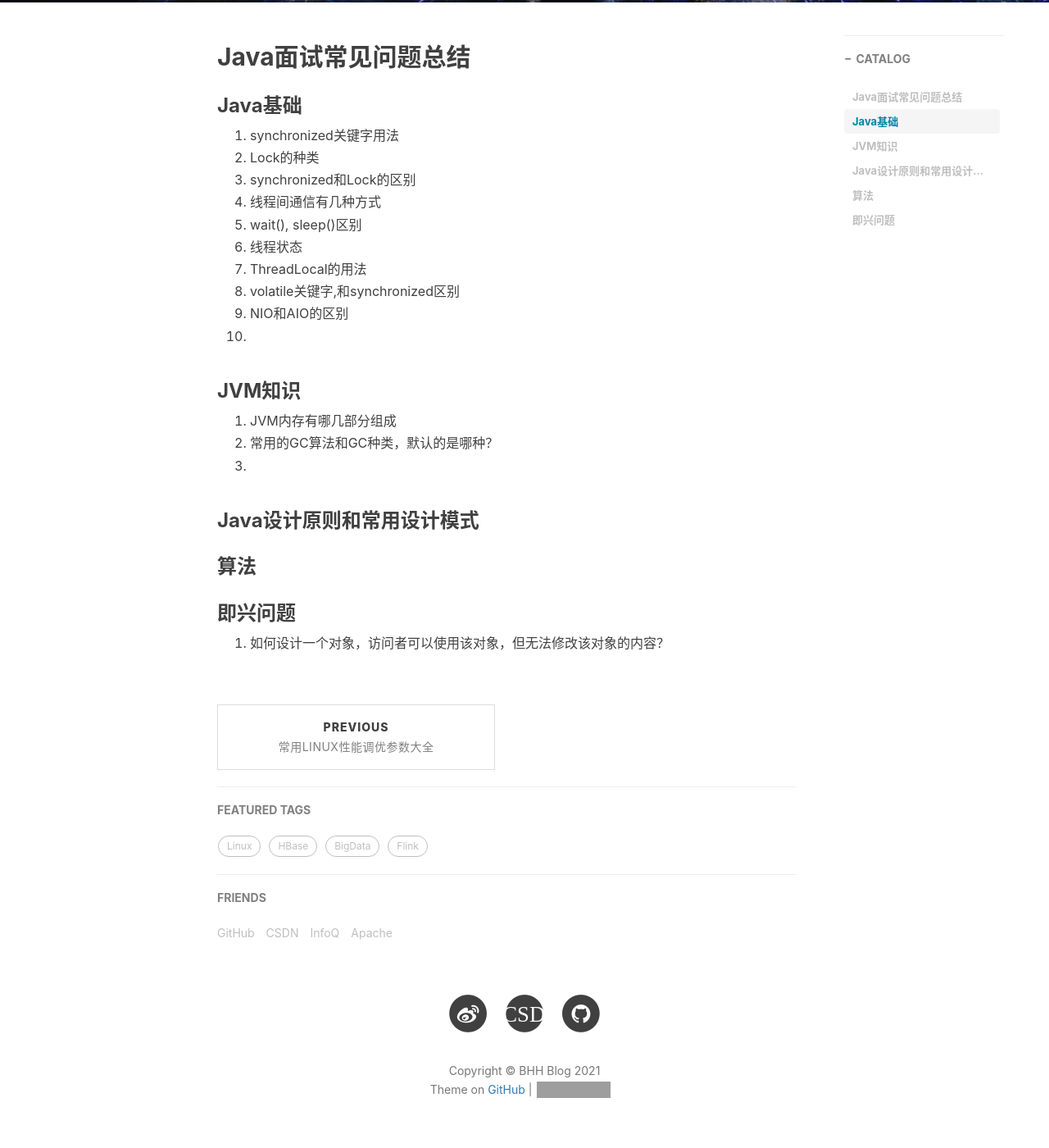
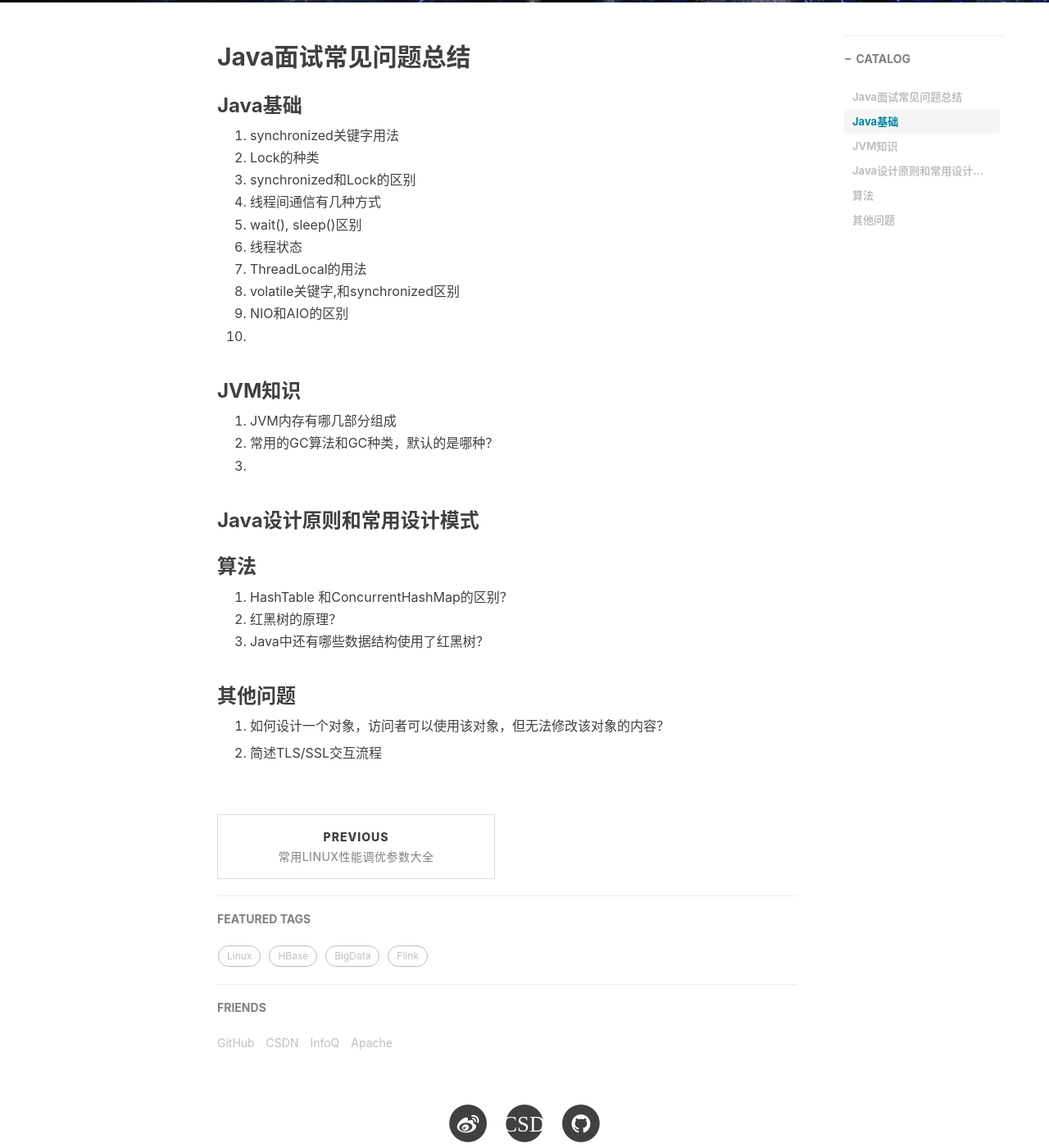
Before and after one commit to bbhhhh/bbhhhh.github.io, a Jekyll site: the page built from _posts/2021-02-01-Java面试常见问题总结.md, in a window 1280 px wide and 1400 px high, scrolled down 454 px. Shown: the whole window at 82% size. Built offline with Jekyll 4.4.1, drawn with Linux system fonts in a browser that asks for light colours; nearby versions of some CDN libraries; comment, search, counter and statistics services are not loaded; grey boxes are pictures that could not be loaded.

Commit message:
update files

```diff
--- a/_posts/2021-02-01-Java面试常见问题总结.md
+++ b/_posts/2021-02-01-Java面试常见问题总结.md
@@ -33,13 +33,19 @@ tags:
 2. 常用的GC算法和GC种类，默认的是哪种？
 3.
 
+### Java设计原则和常用设计模式
 
-### Java设计原则和常用设计模式
 
 
 ### 算法
 
+1. HashTable 和ConcurrentHashMap的区别？
+2. 红黑树的原理？
+3. Java中还有哪些数据结构使用了红黑树？
 
-### 即兴问题
+
+### 其他问题
 
 1. 如何设计一个对象，访问者可以使用该对象，但无法修改该对象的内容？
+
+2. 简述TLS/SSL交互流程
```
